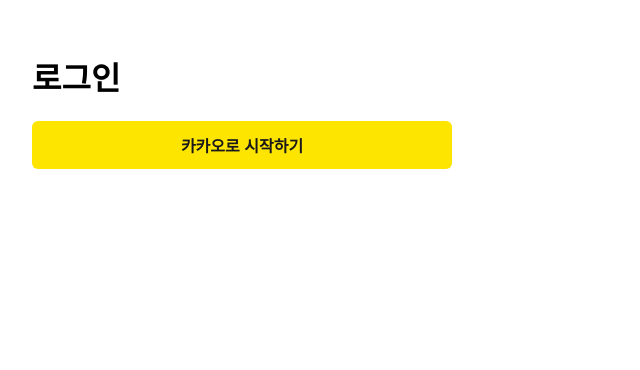
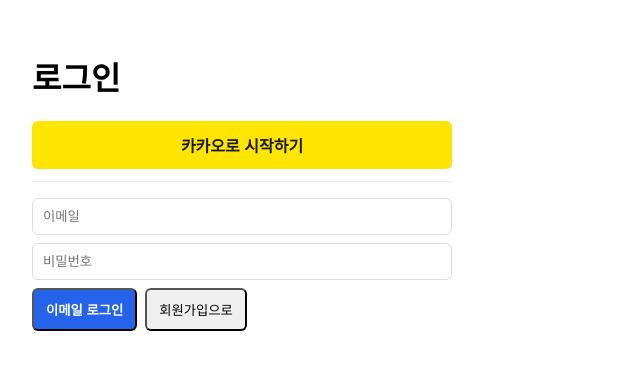
Before and after one commit to YangSaekyul/marry-check, a Next.js app in the folder frontend/: page /login in a window 1280 px wide. Shown: the top 370 px of the page, without its empty margins (0-640 px from the left). Built offline with nearby package versions, Linux system fonts and the light colour scheme; no server answers.

Commit message:
기능: 테스트를 위한 이메일/비밀번호 로그인 기능 임시 활성화

```diff
--- a/frontend/pages/login.js
+++ b/frontend/pages/login.js
@@ -1,5 +1,14 @@
+
+import { useState } from 'react'
+import { auth } from '../lib/firebaseClient'
+import { createUserWithEmailAndPassword, signInWithEmailAndPassword } from 'firebase/auth'
 
 export default function Login() {
+  const [email, setEmail] = useState('')
+  const [password, setPassword] = useState('')
+  const [mode, setMode] = useState('login') // 'login' | 'signup'
+  const [message, setMessage] = useState('')
+
   const onKakaoLogin = () => {
     const KAKAO_JS_KEY = process.env.NEXT_PUBLIC_KAKAO_JS_KEY || ''
     const redirectUri = `${window.location.origin}/auth/kakao/callback`
@@ -7,10 +16,27 @@
     window.location.href = kakaoAuthUrl
   }
 
+  const onSubmit = async (e) => {
+    e.preventDefault()
+    setMessage('')
+    try {
+      if (mode === 'signup') {
+        await createUserWithEmailAndPassword(auth, email, password)
+        setMessage('회원가입 성공!')
+      } else {
+        await signInWithEmailAndPassword(auth, email, password)
+        setMessage('로그인 성공!')
+      }
+    } catch (err) {
+      console.error(err)
+      setMessage(err.message || '에러가 발생했습니다.')
+    }
+  }
+
   return (
     <main style={{fontFamily: 'Arial, sans-serif', padding: 24}}>
       <h1>로그인</h1>
-      <form style={{maxWidth: 420}} onSubmit={(e) => e.preventDefault()}>
+      <form style={{maxWidth: 420}} onSubmit={onSubmit}>
         <button
           type="button"
           onClick={onKakaoLogin}
@@ -24,11 +50,28 @@
             borderRadius: 6,
             fontWeight: 700,
             fontSize: 16,
-            cursor: 'pointer'
+            cursor: 'pointer',
+            marginBottom: 12
           }}
         >
           카카오로 시작하기
         </button>
+
+        <div style={{borderTop: '1px solid #eee', paddingTop: 16, marginTop: 8}}>
+          <div style={{display: 'grid', gap: 8}}>
+            <input placeholder="이메일" value={email} onChange={(e) => setEmail(e.target.value)} style={{padding: 10, borderRadius: 6, border: '1px solid #ddd'}} />
+            <input placeholder="비밀번호" type="password" value={password} onChange={(e) => setPassword(e.target.value)} style={{padding: 10, borderRadius: 6, border: '1px solid #ddd'}} />
+            <div style={{display: 'flex', gap: 8}}>
+              <button type="submit" style={{padding: '10px 12px', background: '#2563eb', color: '#fff', borderRadius: 6, fontWeight: 700}}>
+                {mode === 'signup' ? '회원가입' : '이메일 로그인'}
+              </button>
+              <button type="button" onClick={() => setMode(mode === 'signup' ? 'login' : 'signup')} style={{padding: '10px 12px', borderRadius: 6}}>
+                {mode === 'signup' ? '로그인으로' : '회원가입으로'}
+              </button>
+            </div>
+            {message && <p style={{color: '#ef4444'}}>{message}</p>}
+          </div>
+        </div>
       </form>
     </main>
   )
```
